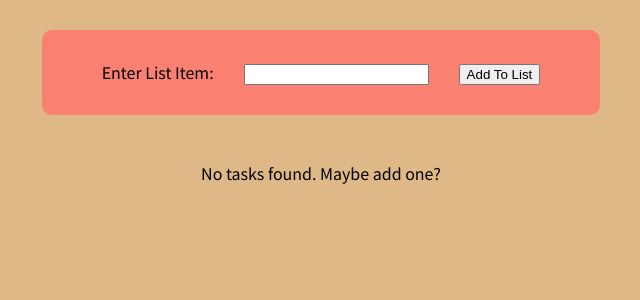
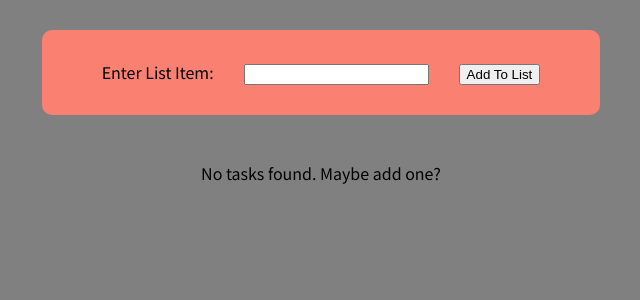
Before and after one commit to Rahul12384/TodoList, a React (Create React App) app in the folder TODOList/: page / in a window 1280 px wide. Shown: the top 300 px of the page, without its empty margins (319-959 px from the left). Built offline with nearby package versions, Linux system fonts and the light colour scheme.

Commit message:
changing background-color to grey

```diff
--- a/TODOList/src/index.css
+++ b/TODOList/src/index.css
@@ -10,5 +10,5 @@ html {
 
 body {
   margin: 0;
-  background-color: burlywood;
+  background-color: grey;
 }
```
Also changed, not shown: 1 other file (tests, documents, lock files or other folders).
